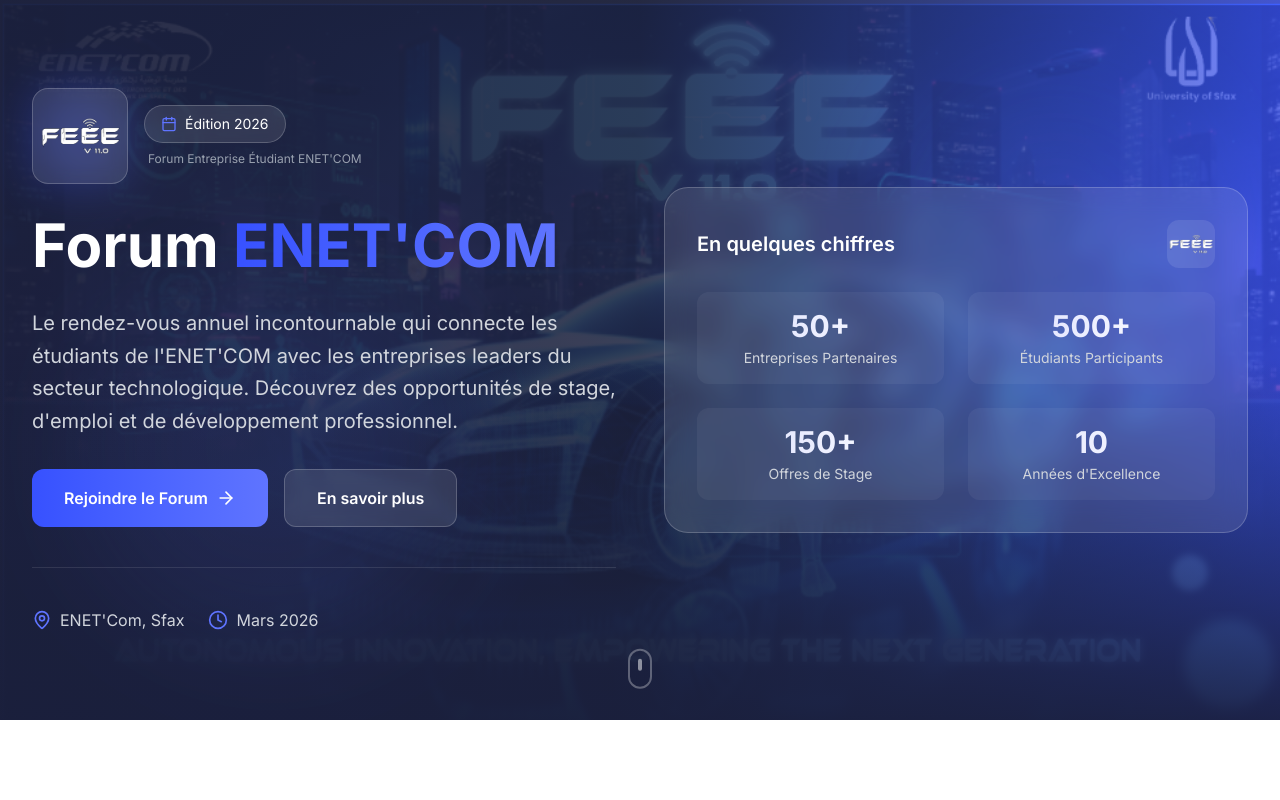
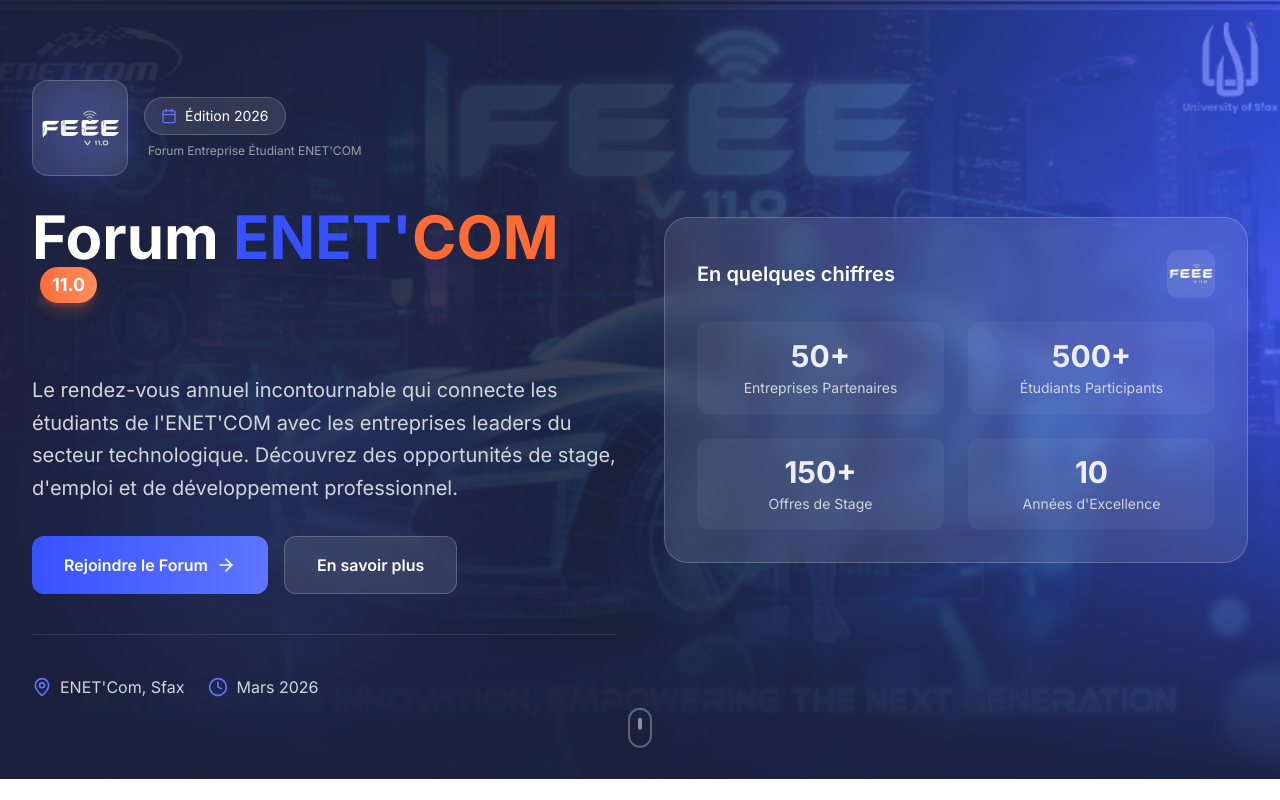
Before and after one commit to ahmedzouaghi03/SagaCoders, a Next.js app in the folder apps/web/: page / in a window 1280 px wide. Shown: the top 800 px of the page. Built offline with nearby package versions, Linux system fonts and the light colour scheme.

Commit message:
fix: edit some styling

```diff
--- a/apps/web/app/(pages)/(guests)/about/page.tsx
+++ b/apps/web/app/(pages)/(guests)/about/page.tsx
@@ -180,7 +180,7 @@
             <h1 className="text-4xl md:text-5xl lg:text-6xl font-bold mb-6">
               À Propos du Forum{" "}
               <span>
-                <span className="text-[#FF6B35]">ENET'</span>
+                <span className="text-[#3751FF]">ENET'</span>
                 <span className="text-[#FF6B35]">COM</span>
               </span>
             </h1>
--- a/apps/web/app/(pages)/(guests)/contact/page.tsx
+++ b/apps/web/app/(pages)/(guests)/contact/page.tsx
@@ -38,7 +38,7 @@
   {
     icon: MapPin,
     title: "Adresse",
-    details: ["ENET'Com - Route de Soukra Km 4", "BP 1163, 3018 Sfax, Tunisie"],
+    details: ["ENET'Com - Cite El Ons", "BP 1163, 3018 Sfax, Tunisie"],
   },
   {
     icon: Phone,
@@ -154,7 +154,7 @@
             </span>
             <h1 className="text-4xl md:text-5xl lg:text-6xl font-bold mb-6">
               Nous Sommes à Votre{" "}
-              <span className="bg-gradient-to-r from-[#3751FF] to-[#5F74FF] bg-clip-text text-transparent">
+              <span className="bg-gradient-to-r from-[#FF6B35] to-[#FF6B35] bg-clip-text text-transparent">
                 Écoute
               </span>
             </h1>
@@ -383,7 +383,7 @@
                 </h3>
                 <div className="grid grid-cols-2 gap-4">
                   <a
-                    href="https://www.enetcom.tn"
+                    href="https://enetcom.rnu.tn/fr"
                     target="_blank"
                     rel="noopener noreferrer"
                     className="flex items-center gap-3 p-4 bg-[#F8FAFC] rounded-xl hover:bg-[#3751FF]/5 hover:border-[#3751FF]/30 border border-transparent transition-all duration-300"
@@ -394,7 +394,7 @@
                     </span>
                   </a>
                   <a
-                    href="https://www.facebook.com/forumenetcom"
+                    href="https://www.facebook.com/mtc.enetcom"
                     target="_blank"
                     rel="noopener noreferrer"
                     className="flex items-center gap-3 p-4 bg-[#F8FAFC] rounded-xl hover:bg-[#3751FF]/5 hover:border-[#3751FF]/30 border border-transparent transition-all duration-300"
--- a/apps/web/app/(pages)/(guests)/page.tsx
+++ b/apps/web/app/(pages)/(guests)/page.tsx
@@ -191,9 +191,13 @@
                 className="text-4xl md:text-5xl lg:text-6xl font-bold leading-tight mb-6"
               >
                 Forum{" "}
-                <span className="bg-gradient-to-r from-[#3751FF] to-[#5F74FF] bg-clip-text text-transparent">
-                  ENET'COM
+                <span>
+                  <span className="text-[#3751FF]">ENET'</span>
+                  <span className="text-[#FF6B35]">COM</span>
                 </span>
+                <sup className="ml-2 inline-flex items-center px-3 py-1 bg-gradient-to-r from-[#FF6B35] to-[#FF8F5E] text-white text-base md:text-lg font-bold rounded-full shadow-lg shadow-[#FF6B35]/30 align-top relative -top-2">
+                  11.0
+                </sup>
               </motion.h1>
 
               <motion.p
```
